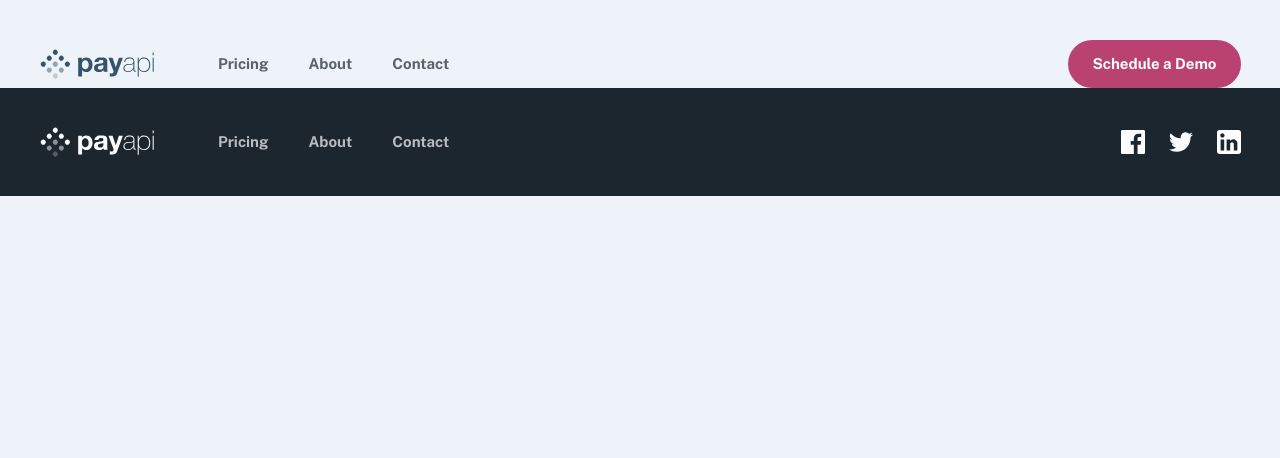
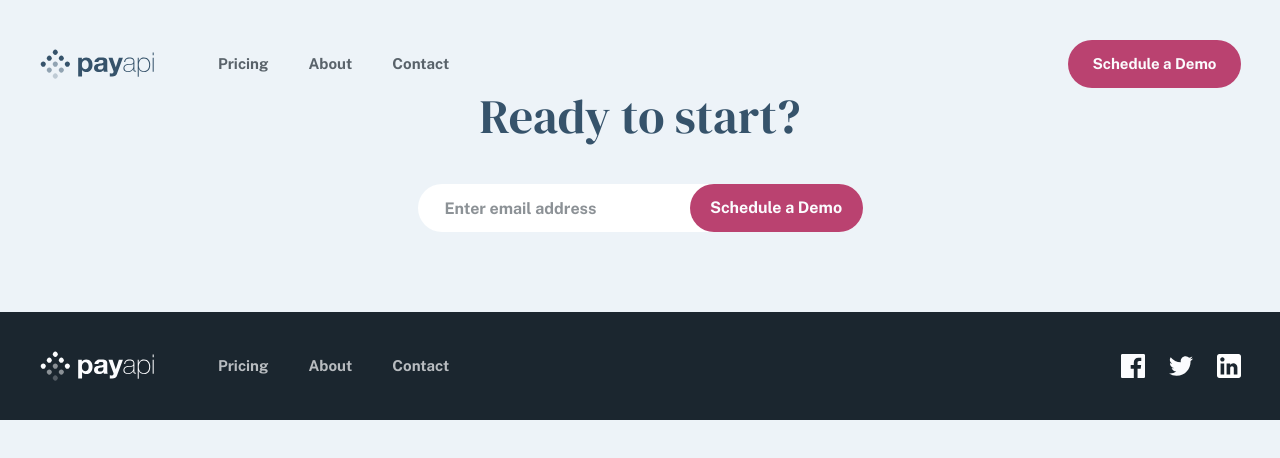
Before and after one commit to jjpickering10/frontend-mentor-payapi, a Next.js app: page / in a window 1280 px wide. Shown: the top 458 px of the page. Built offline with nearby package versions, Linux system fonts and the light colour scheme.

Commit message:
Add and style scheduledemo component

```diff
--- /dev/null
+++ b/components/ScheduleDemo.jsx
@@ -0,0 +1,27 @@
+import React from 'react';
+
+const ScheduleDemo = () => {
+  return (
+    <div className='flex flex-col lg:flex-row items-center justify-center lg:justify-between lg:mx-[165px] gap-8 md:gap-10 mb-20'>
+      <h2 className=' '>Ready to start?</h2>
+      <div className='w-full md:w-[445px] px-6 md:px-[162px] flex flex-col md:flex-row items-center justify-center gap-4 md:gap-0 md:relative'>
+        <form action='' method='post' className='w-full md:w-auto'>
+          <div>
+            <input
+              type='email'
+              name='email'
+              id='email'
+              placeholder='Enter email address'
+              className='rounded-[100vw] w-full md:w-[445px] h-12 pl-[27px] placeholder:text-mirageBlue placeholder:opacity-50 placeholder:font-bold'
+            />
+          </div>
+        </form>
+        <button className='w-full md:w-[173px] h-12 md:absolute md:right-0'>
+          Schedule a Demo
+        </button>
+      </div>
+    </div>
+  );
+};
+
+export default ScheduleDemo;
--- a/pages/_app.js
+++ b/pages/_app.js
@@ -1,12 +1,14 @@
 import '../styles/globals.css';
 import Navbar from '../components/Navbar';
 import Footer from '../components/Footer';
+import ScheduleDemo from '../components/ScheduleDemo';
 
 function MyApp({ Component, pageProps }) {
   return (
     <>
       <Navbar />
       <Component {...pageProps} />
+      <ScheduleDemo />
       <Footer />
     </>
   );
--- a/styles/globals.css
+++ b/styles/globals.css
@@ -26,7 +26,7 @@
     @apply text-[56px] leading-[56px];
   }
   h2 {
-    @apply text-[48px] leading-[56px];
+    @apply text-[32px] leading-[36px] md:text-[48px] md:leading-[56px];
   }
   h3 {
     @apply text-[32px] leading-[40px];
```
